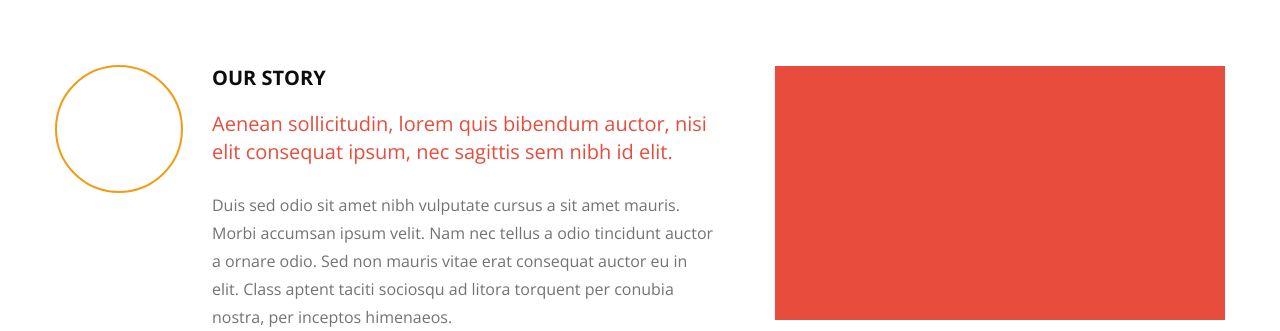
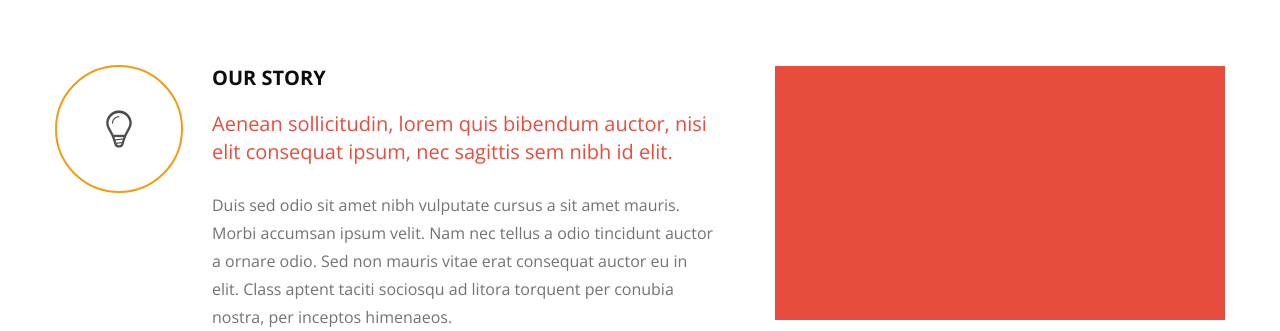
Before and after one commit to LesiaLametta/Avocode_example, a PHP site: page / in a window 1280 px wide. Shown: the part 1335-1666 px from the top of the page. Run offline with PHP 8.4, Linux system fonts and the light colour scheme; some web fonts are replaced.

Commit message:
Icon implementation
Icon implementation of div class="about-wrap-content"

```diff
--- a/css/style.css
+++ b/css/style.css
@@ -41,6 +41,7 @@ h6 {
     line-height: 25px;
     text-transform: uppercase;
 }
+
 
 
 
@@ -171,6 +172,7 @@ header {
 
 
 
+
 /*Banner*/
 
 .banner {
@@ -239,6 +241,9 @@ header {
 }
 
 .about-wrap-content-icon {
+    display: flex;
+    align-items: center;
+    justify-content: center;
     flex: none;
     width: 128px;
     height: 128px;
@@ -246,6 +251,7 @@ header {
     border: 2px solid #f39c12;
     background-color: #ffffff;
     border-radius: 50%;
+    font-size: 40px;
 }
 
 .about-wrap-content-text h6 {
--- a/index.html
+++ b/index.html
@@ -58,7 +58,9 @@
             </div>
             <div class="about-wrap">
                 <div class="about-wrap-content">
-                    <div class="about-wrap-content-icon"></div>
+                    <div class="about-wrap-content-icon">
+                        <span class="icon-bulb"></span>
+                    </div>
                     <div class="about-wrap-content-text">
                         <h6>Our Story</h6>
                         <p class="about-text">Aenean sollicitudin, lorem quis bibendum auctor, nisi elit consequat ipsum, nec sagittis sem nibh id elit.</p>
```
